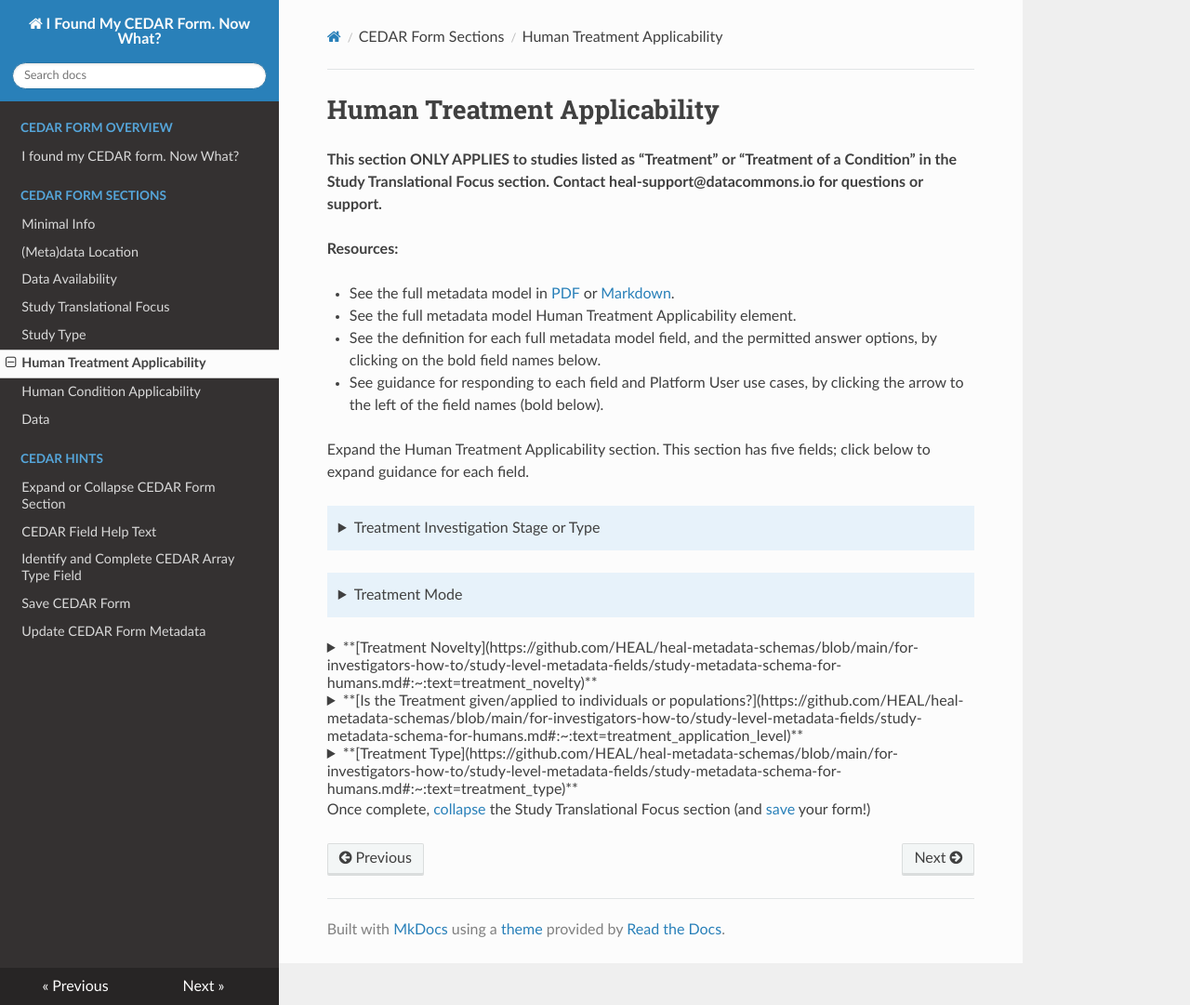
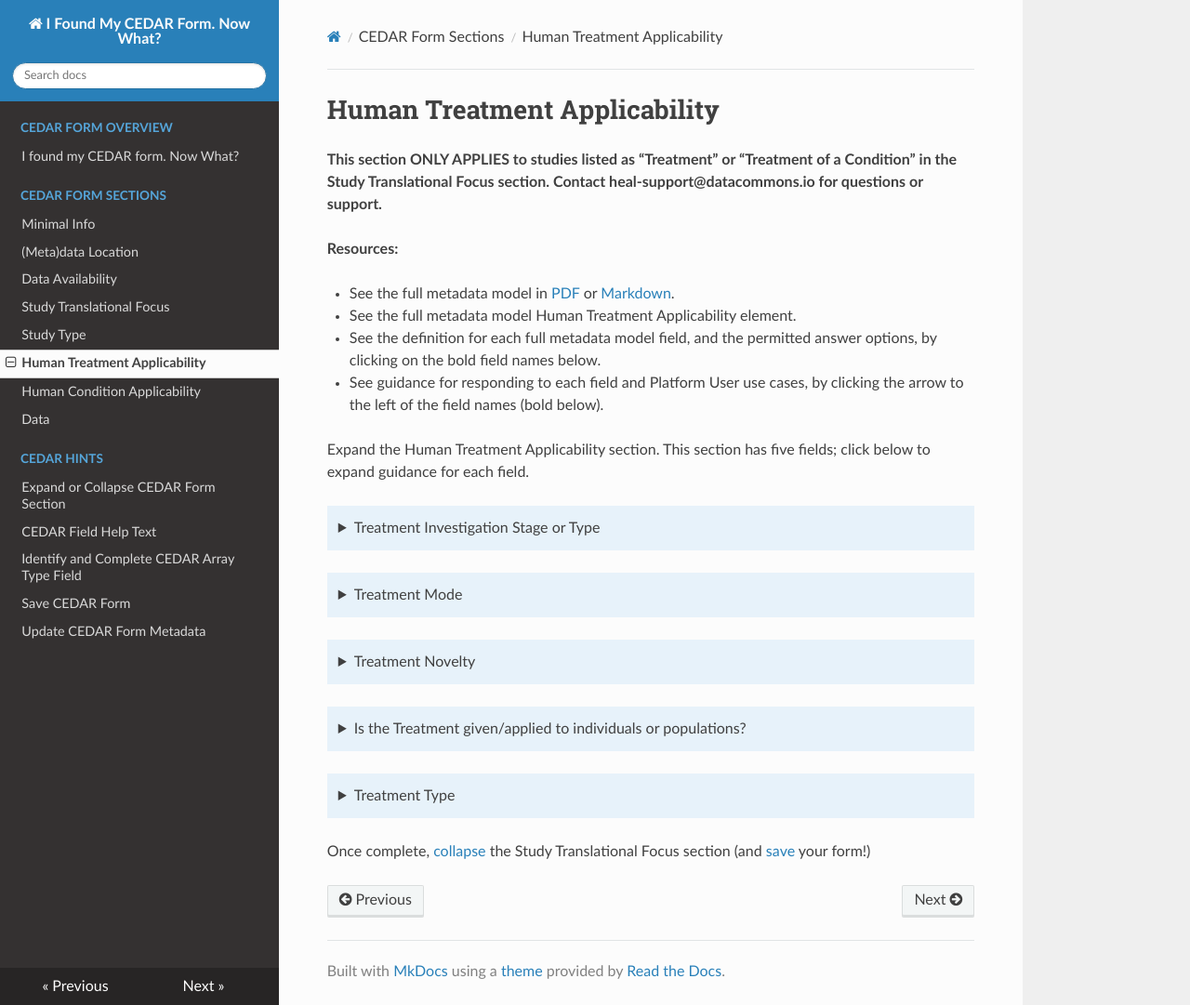
Before and after one commit to HEAL/cedar-form-docs, an MkDocs documentation site: the page built from docs/human-treatment-applicability.md, in a window 1280 px wide and 1081 px high. Shown: the whole window at 93% size. Built offline with MkDocs 1.6.1, drawn with Linux system fonts in a browser that asks for light colours; nearby versions of some CDN libraries.

Commit message:
convert details-summary tags to ??? notes in human-treatment-applicability

```diff
--- a/docs/human-treatment-applicability.md
+++ b/docs/human-treatment-applicability.md
@@ -85,79 +85,49 @@ Expand the Human Treatment Applicability section. This section has five fields;
     - **Specifically looking for harm reduction:** * A clinician treating patients with OUD, some of whom are at high risk of relapse, seeks harm reduction approaches to offer these high risk patients. * A mayor of a town with crisis opioid overdose rates and drug-injection associated blood-borne diseases (Hepatitis C and HIV) outbreaks seeks interventions to reduce these concerns as soon as possible.
 
 
-<details>
-    <summary>**[Treatment Novelty](https://github.com/HEAL/heal-metadata-schemas/blob/main/for-investigators-how-to/study-level-metadata-fields/study-metadata-schema-for-humans.md#:~:text=treatment_novelty)**</summary>
-    <blockquote>
+??? note "Treatment Novelty"
+    **How to answer**
+    > This field allows multiple answer selections, including “Novel," “Novel, added to established," “Established," and “Established, used in novel population, setting or combination." Select all that apply.
 
-        <details>
-            <summary>**How to answer**</summary>
-            <blockquote>
-                This field allows multiple answer selections, including “Novel," “Novel, added to established," “Established," and “Established, used in novel population, setting or combination." Select all that apply. **For example:** **Novel:** * A basic science study focused on in vitro and animal model testing of novel mRNA editing to modify molecular pathways for pain signaling in humans
+    > **For example:**
 
-                <br> **Novel, added to established:** * A study testing efficacy of adding opt-in novel support service access (help obtaining housing, food benefits, official identification records, legal advice, free phones, etc.) at safe injection and needle exchange sites (an established harm-reduction intervention)
+    >> * **Novel:** * A basic science study focused on in vitro and animal model testing of novel mRNA editing to modify molecular pathways for pain signaling in humans
+    * **Novel, added to established:** * A study testing efficacy of adding opt-in novel support service access (help obtaining housing, food benefits, official identification records, legal advice, free phones, etc.) at safe injection and needle exchange sites (an established harm-reduction intervention)
+    * **Established:** * A replication study testing efficacy of MOUD for OUD patients * A meta-analysis of trials that tested efficacy of an established back surgery to reduce chronic pain in those with low back injuries * An study documenting implementation and efficacy for outcomes of established harm reduction strategies, such as community-based safe injection and needle-exchange sites
+    * **Established, used in novel population, setting or combination:** * A study investigating efficacy of a MAT and community support navigator intervention to reduce risks for those leaving the emergency room following opioid overdose, when the efficacy of this intervention has already been well-established for individuals with history of OUD leaving jail
 
-                <br> **Established:** * A replication study testing efficacy of MOUD for OUD patients * A meta-analysis of trials that tested efficacy of an established back surgery to reduce chronic pain in those with low back injuries * An study documenting implementation and efficacy for outcomes of established harm reduction strategies, such as community-based safe injection and needle-exchange sites
+    **How this field will be used**
+    > These values will likely be filterable under “Advanced Search” on the HEAL Platform Discovery page, and will allow users to quickly find broad, relevant studies, study data, or study-generated knowledge.
 
-                <br> **Established, used in novel population, setting or combination:** * A study investigating efficacy of a MAT and community support navigator intervention to reduce risks for those leaving the emergency room following opioid overdose, when the efficacy of this intervention has already been well-established for individuals with history of OUD leaving jail
+    > **For example:**
 
-            </blockquote>
-        </details>
-        <details>
-            <summary>**How this field will be used**</summary>
-            <blockquote>
-                These values will likely be filterable under “Advanced Search” on the HEAL Platform Discovery page, and will allow users to quickly find broad, relevant studies, study data, or study-generated knowledge. **For example:** **Specifically looking for novel:** * A journalist wants to write a splashy article on novel treatment development or novel uses of established treatments.
+    >> * **Specifically looking for novel:** A journalist wants to write a splashy article on novel treatment development or novel uses of established treatments.
+    * **Specifically looking for novel, added to established:** A chronic pain patient on physical therapy and low dose opioids, seeks studies that add to the established treatments for better results * A community-based org, running a safe injection and needle exchange site, wants to keep up to date on novel innovations in other communities to add to or modify this established effective intervention
+    * **Specifically looking for established:** A public health official, with money to address local opioid use, seeks to ensure funding an evidence-based established intervention.
+    * **Specifically looking for established, used in novel population, setting or combination:** A journalist wants to write a splashy article on novel treatment development or novel uses of established treatments.
 
-                <br> **Specifically looking for novel, added to established:** * A chronic pain patient on physical therapy and low dose opioids, seeks studies that add to the established treatments for better results * A community-based org, running a safe injection and needle exchange site, wants to keep up to date on novel innovations in other communities to add to or modify this established effective intervention
+??? note "Is the Treatment given/applied to individuals or populations?"
+    **How to answer**
+    > This field allows multiple selections, including “Individual" or “Population." Select all that apply. If the treatment, intervention, or solution is applied individually (e.g. a doctor’s prescription for their patient) or at the population/community/group level (e.g. a city changes good samaritan naloxone laws, implements a safe needle exchange center or education campaign, or adds a park maintenance budget to provide more outdoor exercise access)?
 
-                <br> **Specifically looking for established:** * A public health official, with money to address local opioid use, seeks to ensure funding an evidence-based established intervention.
+    **How this field will be used**
+    > These values will likely be filterable under “Advanced Search” on the HEAL Platform Discovery page, allowing users to quickly find broad, relevant studies, study data, or study-generated knowledge.
 
-                <br> **Specifically looking for established, used in novel population, setting or combination:** * A journalist wants to write a splashy article on novel treatment development or novel uses of established treatments.
+    > **For example:**
 
-            </blockquote>
-        </details>
-    </blockquote>
-</details>
+    >> * **Specifically looking for individual:** A pain or OUD patient seeks treatments that are relevant to the individual.
+    * **Specifically looking for population:** A public health official, with money to address local opioid use, wants to allocate the money to population/community level interventions.
 
-<details>
-    <summary>**[Is the Treatment given/applied to individuals or populations?](https://github.com/HEAL/heal-metadata-schemas/blob/main/for-investigators-how-to/study-level-metadata-fields/study-metadata-schema-for-humans.md#:~:text=treatment_application_level)**</summary>
-    <blockquote>
+??? note "Treatment Type"
+    **How to answer**
+    > This field allows multiple selections, included in the full metadata model [definitions](https://github.com/HEAL/heal-metadata-schemas/blob/main/for-investigators-how-to/study-level-metadata-fields/study-metadata-schema-for-humans.md#:~:text=treatment_type). Select all that apply and classify the treatment, intervention, or solution your by the broad type of intervention
 
-        <details>
-            <summary>**How to answer**</summary>
-            <blockquote>
-                This field allows multiple selections, including “Individual" or “Population." Select all that apply. If the treatment, intervention, or solution is applied individually (e.g. a doctor’s prescription for their patient) or at the population/community/group level (e.g. a city changes good samaritan naloxone laws, implements a safe needle exchange center or education campaign, or adds a park maintenance budget to provide more outdoor exercise access)? **For example:**
-            </blockquote>
-        </details>
-        <details>
-            <summary>**How this field will be used**</summary>
-            <blockquote>
-                These values will likely be filterable under “Advanced Search” on the HEAL Platform Discovery page, allowing users to quickly find broad, relevant studies, study data, or study-generated knowledge. **For example:** **Specifically looking for individual:** * A pain or OUD patient seeks treatments that are relevant to the individual.
+    **How this field will be used**
+    > These values will likely be filterable under “Advanced Search” on the HEAL Platform Discovery page, and will allow users to quickly find broad, relevant studies, study data, or study-generated knowledge.
 
-                <br> **Specifically looking for population:** * A public health official, with money to address local opioid use, wants to allocate the money to population/community level interventions.
+    > **For example:**
 
-            </blockquote>
-        </details>
-    </blockquote>
-</details>
-
-<details>
-    <summary>**[Treatment Type](https://github.com/HEAL/heal-metadata-schemas/blob/main/for-investigators-how-to/study-level-metadata-fields/study-metadata-schema-for-humans.md#:~:text=treatment_type)**</summary>
-    <blockquote>
-
-        <details>
-            <summary>**How to answer**</summary>
-            <blockquote>
-                This field allows multiple selections, included in the full metadata model [definitions](https://github.com/HEAL/heal-metadata-schemas/blob/main/for-investigators-how-to/study-level-metadata-fields/study-metadata-schema-for-humans.md#:~:text=treatment_type). Select all that apply and classify the treatment, intervention, or solution your by the broad type of intervention
-            </blockquote>
-        </details>
-        <details>
-            <summary>**How this field will be used**</summary>
-            <blockquote>
-                These values will likely be filterable under “Advanced Search” on the HEAL Platform Discovery page, and will allow users to quickly find broad, relevant studies, study data, or study-generated knowledge. **For example:** * A clinician treating pain patients wants to keep up to date on research and development of non-opioid pain drugs and/or non-drug pain treatments. * A pain patient read physical therapy, exercise, and/or electrotherapy may help, and seeks research/evidence on these interventions.
-
-            </blockquote>
-        </details>
-    </blockquote>
-</details>
+    >> * A clinician treating pain patients wants to keep up to date on research and development of non-opioid pain drugs and/or non-drug pain treatments.
+    * A pain patient read physical therapy, exercise, and/or electrotherapy may help, and seeks research/evidence on these interventions.
 
 Once complete, [collapse](expand-or-collapse-cedar-form-section.md) the Study Translational Focus section (and [save](save-cedar-form.md) your form!)
```
